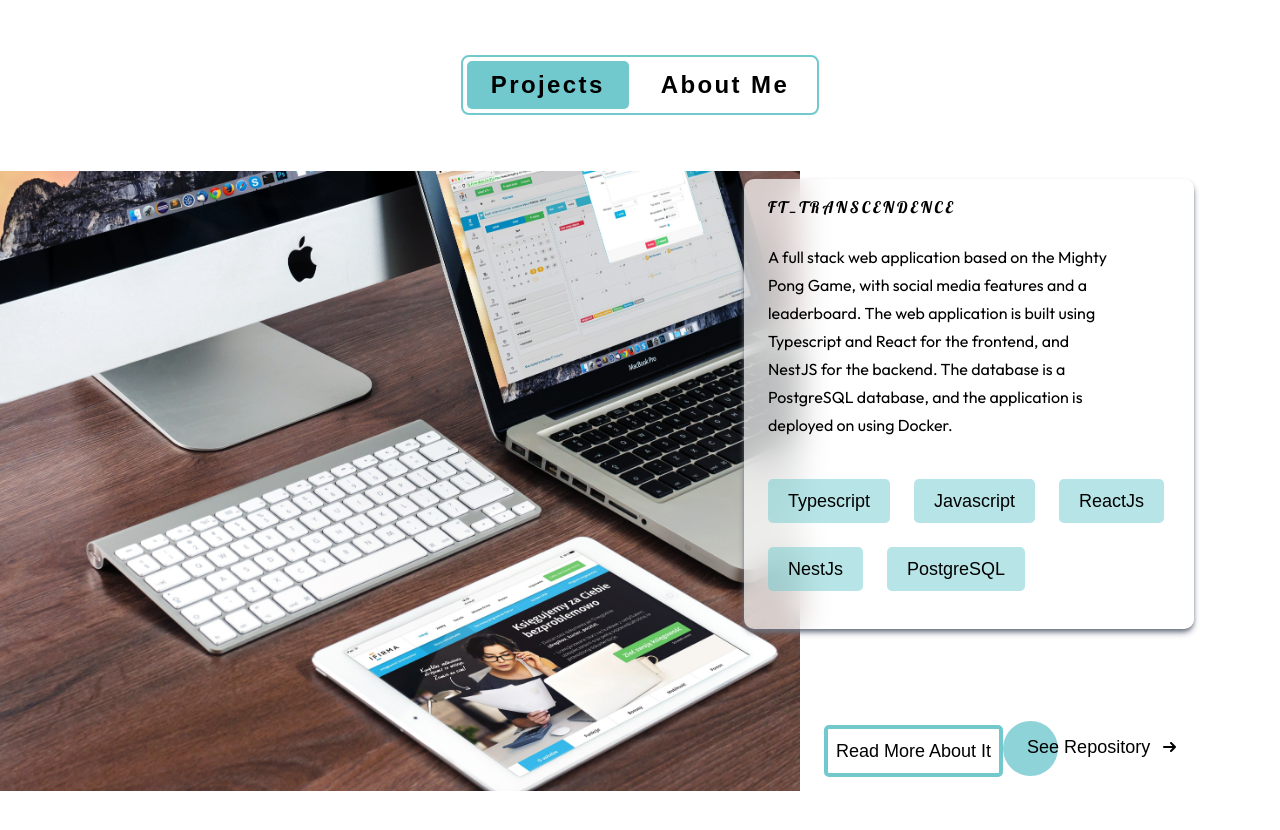
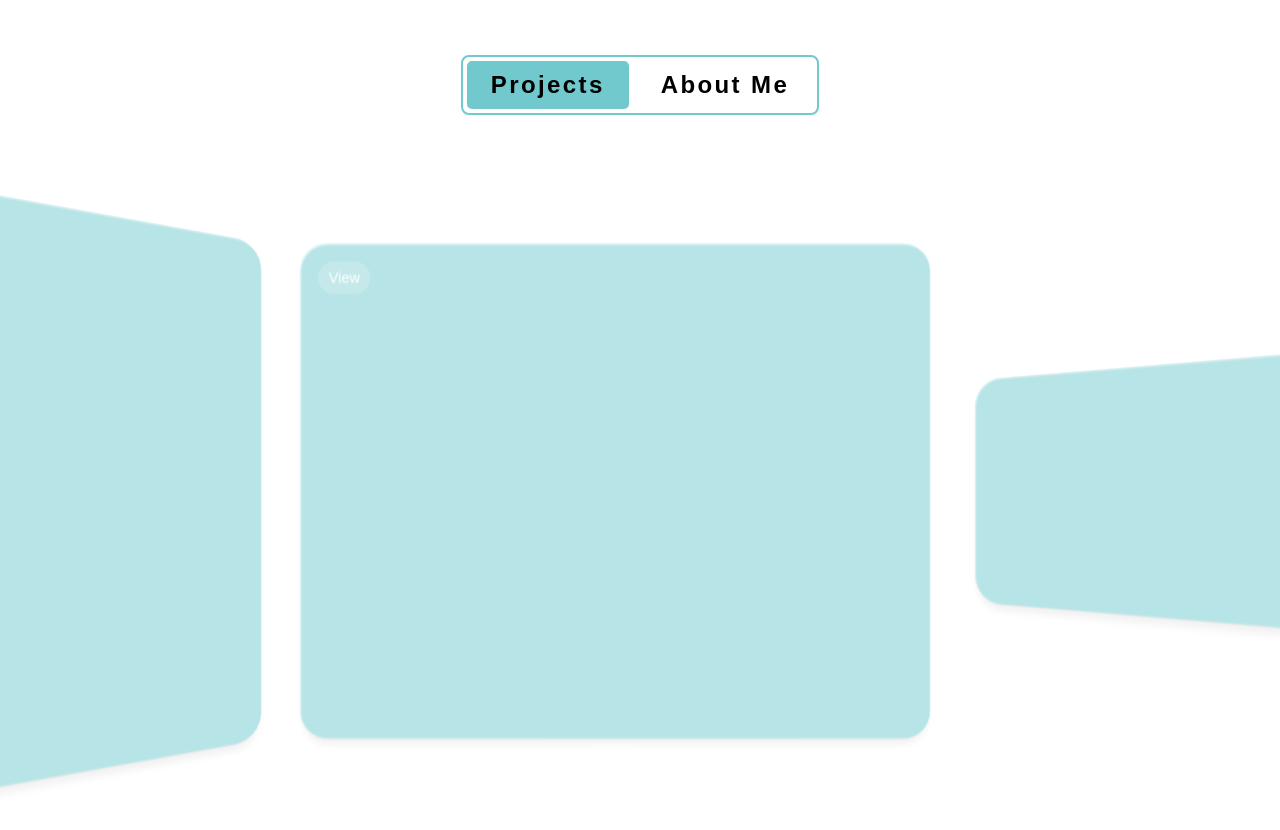
Before and after one commit to mmounib/Portfolio, a Next.js app: page / in a window 1280 px wide. Shown: the part 1000-1830 px from the top of the page. Built offline with nearby package versions, Linux system fonts and the light colour scheme; a web font is replaced by a local one.

Commit message:
changing the projects layout

```diff
--- a/app/Components/Helpers/ProjectsHelper.tsx
+++ b/app/Components/Helpers/ProjectsHelper.tsx
@@ -1,28 +1,51 @@
-
 import Image from "next/image";
 
 interface project {
-  header: string,
-  text: string,
-  image: string
+  header: string;
+  text: string;
+  image: string;
 }
 
 const ProjectsHelper = () => {
   return (
-    <>
-      <div className="flex">
+    <div className="bg">
+      <div className="side left-side">
+        <div className="card-2"></div>
+        {/* <div className="row">
+          <div className="card small">
+            <label>2022</label>
+            <img src="https://t3.ftcdn.net/jpg/04/85/60/70/360_F_485607028_2JW8GkFoJjdZFS4RcRwPuRBSBLpNMwzK.jpg" />
+          </div>
+          <div className="card small">
+            <label>2023</label>
+            <img src="https://images.unsplash.com/photo-1615118265620-d8decf628275?ixlib=rb-4.0.3&ixid=M3wxMjA3fDB8MHxzZWFyY2h8NXx8bmF0dXJlJTIwbGFuZHNjYXBlfGVufDB8fDB8fHww&w=1000&q=80" />
+          </div>
+        </div> */}
+      </div>
+      <div className="side center-side">
+        <div className="card">
+
+          <button className="button">View</button>
+        </div>
+      </div>
+      <div className="side right-side">
+        {/* <div className="card-1"></div> */}
+        <div className="card-small small"></div>
+        <div className=""></div>
+      </div>
+      {/* <div className="flex">
         <Image
-          src="/random-image.jpg"
+          src="/image-bg.png"
           alt="ProjectImage"
-          width={400}
-          height={400}
+          width={700}
+          height={700}
           className="w-[800px] object-cover h-[620px]"
         />
       </div>
       <div className="flex flex-col gap-24">
         <div className=" flex w-[450px] flex-col gap-6 mt-2 bg-white bg-opacity-70 backdrop-blur-lg shadow-md py-4 px-6 -ml-14 shadow-gray-500 rounded-[10px] h-[450px]">
           <h2>FT_TRANSCENDENCE</h2>
-          <p className="max-w-[350px] leading-7">
+          <p className="max-w-[370px] text-lg leading-8">
             A full stack web application based on the Mighty Pong Game, with
             social media features and a leaderboard. The web application is
             built using Typescript and React for the frontend, and NestJS for
@@ -31,28 +54,28 @@ const ProjectsHelper = () => {
           </p>
           <div className="flex gap-6 mt-4 max-sm:mt-0 flex-wrap">
             <div className=" bg-secondary bg-opacity-50 rounded-[5px] py-2 px-5">
-              <span className="capitalize text-lg font-light">Typescript</span>
+              <span className="capitalize text-base font-light">Typescript</span>
             </div>
             <div className="bg-secondary bg-opacity-50 rounded-[5px] py-2 px-5">
-              <span className="capitalize text-lg font-light">Javascript</span>
+              <span className="capitalize text-base font-light">Javascript</span>
             </div>
             <div className="bg-secondary bg-opacity-50 rounded-[5px] py-2 px-5">
-              <span className="capitalize text-lg font-light">ReactJs</span>
+              <span className="capitalize text-base font-light">ReactJs</span>
             </div>
             <div className="bg-secondary bg-opacity-50 rounded-[5px] py-2 px-5">
-              <span className="capitalize text-lg font-light">NestJs</span>
+              <span className="capitalize text-base font-light">NestJs</span>
             </div>
             <div className="bg-secondary bg-opacity-50 rounded-[5px] py-2 px-5">
-              <span className="capitalize text-lg font-light">PostgreSQL</span>
+              <span className="capitalize text-base font-light">PostgreSQL</span>
             </div>
           </div>
         </div>
-        <div className="flex ml-6 justify-between">
+        <div className="flex ml-4 justify-between">
           <button
             type="submit"
-            className="capitalize border-4 border-secondary rounded-[5px] py-2 px-2 text-lg"
+            className="capitalize btn-animate text-secondary rounded-[5px] py-2 px-2 text-lg"
           >
-            <span>read more about it</span>
+            <span className="">read more about it</span>
           </button>
           <div className="">
             <a
@@ -67,8 +90,8 @@ const ProjectsHelper = () => {
             </a>
           </div>
         </div>
-      </div>
-    </>
+      </div> */}
+    </div>
   );
 };
 
--- a/app/globals.css
+++ b/app/globals.css
@@ -165,6 +165,32 @@ button {
   z-index: 999;
   font-family: "Tilt Neon", sans-serif;
 }
+.btn-animate {
+  --b: 3px;   /* border thickness */
+  --s: .25em; /* size of the corner */
+  --c: #71c9ce;
+
+  padding: calc(.05em + var(--s)) calc(.3em + var(--s));
+  color: black;
+  --_p: var(--s);
+  background:
+    conic-gradient(from 90deg at var(--b) var(--b),#0000 90deg,var(--c) 0)
+    var(--_p) var(--_p)/calc(100% - var(--b) - 2*var(--_p)) calc(100% - var(--b) - 2*var(--_p));
+  transition: .3s linear, color 0s, background-color 0s;
+  outline: var(--b) solid #0000;
+  outline-offset: .2em;
+  padding: 12px 18px;
+}
+.btn-animate:hover,
+.btn-animate:focus-visible{
+  --_p: 0px;
+  outline-color: var(--c);
+  outline-offset: .05em;
+}
+.btn-animate:active {
+  background: var(--c);
+  color: #fff;
+}
 
 svg {
   position: relative;
@@ -280,3 +306,195 @@ button:hover .btn-line {
 .cta > span {
   position: relative;
 }
+
+
+
+
+
+.bg {
+  /* background: url(https://9to5mac.com/wp-content/uploads/sites/6/2019/07/apple_champs_elysees_boardroom.jpg?quality=82&strip=all&w=1600); */
+  width: 100vw;
+  height: 80vh;
+  background-size: cover;
+  background-position: center;
+  background-repeat: no-repeat;
+  perspective: 1000px;
+  display: flex;
+  justify-content: center;
+  align-items: center;
+}
+
+.card {
+  width: 700px;
+  padding: 20px;
+  height: 550px;
+  /* margin: 20px 0; */
+  background: rgb(113, 201, 206, 0.5);
+  box-shadow: inset 1px 1.5px 2px #fff9, inset 1px -0.5px 2px #ffffff4d,
+    0 0.6021873017743928px 0.6021873017743928px -1.25px #0000002e,
+    0 2.288533303243457px 2.288533303243457px -2.5px #00000029,
+    0 10px 10px -3.75px #00000010;
+  backdrop-filter: blur(40px);
+  border-radius: 30px;
+  position: relative;
+}
+
+.card-1 {
+  width: 300px;
+  padding: 20px;
+  height: 550px;
+  /* margin: 20px 0; */
+  background: rgb(113, 201, 206, 0.5);
+  box-shadow: inset 1px 1.5px 2px #fff9, inset 1px -0.5px 2px #ffffff4d,
+    0 0.6021873017743928px 0.6021873017743928px -1.25px #0000002e,
+    0 2.288533303243457px 2.288533303243457px -2.5px #00000029,
+    0 10px 10px -3.75px #00000010;
+  backdrop-filter: blur(40px);
+  border-radius: 30px;
+  position: relative;
+}
+
+.card-2 {
+  width: 300px;
+  padding: 20px;
+  height: 550px;
+  /* margin: 20px 0; */
+  background: rgb(113, 201, 206, 0.5);
+  box-shadow: inset 1px 1.5px 2px #fff9, inset 1px -0.5px 2px #ffffff4d,
+    0 0.6021873017743928px 0.6021873017743928px -1.25px #0000002e,
+    0 2.288533303243457px 2.288533303243457px -2.5px #00000029,
+    0 10px 10px -3.75px #00000010;
+  backdrop-filter: blur(40px);
+  border-radius: 30px;
+  position: relative;
+}
+.card::before,
+.card::after {
+  content: "";
+  position: absolute;
+  height: 4px;
+  width: 4px;
+  bottom: -10px;
+  left: 50%;
+  transform: translateX(-50%);
+  background: rgba(255 255 255 / 40%);
+  border-radius: 4px;
+}
+
+.card::after {
+  margin-left: -30px;
+}
+
+.card::before {
+  width: 50px;
+}
+
+.side {
+  display: flex;
+  flex-direction: column;
+  flex: 1;
+  height: 100%;
+  align-items: center;
+  justify-content: center;
+  transition: transform 0.5s;
+}
+
+.left-side {
+  transform: rotateY(45deg) translateX(-1000px);
+  animation: animate-left 1s forwards;
+}
+.right-side {
+  transform: rotateY(-45deg) translateX(1000px);
+  animation: animate-right 1s forwards;
+}
+
+.center-side {
+  transform: rotateX(0deg) scale(0.9) translateY(-1000px);
+  animation: animate-center 0.7s forwards;
+}
+
+.row {
+  display: flex;
+  flex: 1;
+  justify-content: space-evenly;
+  width: 100%;
+}
+
+
+.card-small {
+
+  width: 200px;
+  padding: 20px;
+  height: 100%;
+  /* margin: 20px 0; */
+  box-shadow: inset 1px 1.5px 2px #fff9, inset 1px -0.5px 2px #ffffff4d,
+    0 0.6021873017743928px 0.6021873017743928px -1.25px #0000002e,
+    0 2.288533303243457px 2.288533303243457px -2.5px #00000029,
+    0 10px 10px -3.75px #00000010;
+  backdrop-filter: blur(40px);
+  border-radius: 30px;
+  position: relative;
+  background: red;
+}
+
+.small {
+  width: 350px;
+  background: rgb(113, 201, 206, 0.5);
+  height: 250px;
+}
+
+.button {
+  background-color: rgba(255, 255, 255, 0.2);
+  border-radius: 30px;
+  border: none;
+  font-size: 16px;
+  padding: 6px 12px;
+  color: white;
+  text-decoration: none;
+  transition: background-color 0.25s;
+}
+
+.button:hover {
+  background-color: rgba(255, 255, 255, 0.4);
+}
+img {
+  width: 100%;
+  height: 100%;
+  border-radius: 20px;
+}
+
+.card:has(img) {
+  padding: 0;
+}
+
+label {
+  position: absolute;
+  right: 15px;
+  top: 10px;
+  font-size: 26px;
+}
+
+.right-side {
+  display: flex;
+  align-items: ;
+  /* width: 200px; */
+  /* height: 400px; */
+}
+
+@keyframes animate-left {
+  100% {
+    transform: rotateY(45deg) translateX(0px);
+  }
+}
+
+@keyframes animate-right {
+  100% {
+    transform: rotateY(-45deg) translateX(0px);
+  }
+}
+
+@keyframes animate-center {
+  100% {
+    transform: rotateX(0deg) scale(0.9) translateY(0px);
+  }
+}
```
Also changed, not shown: public/image-bg.png (added).
